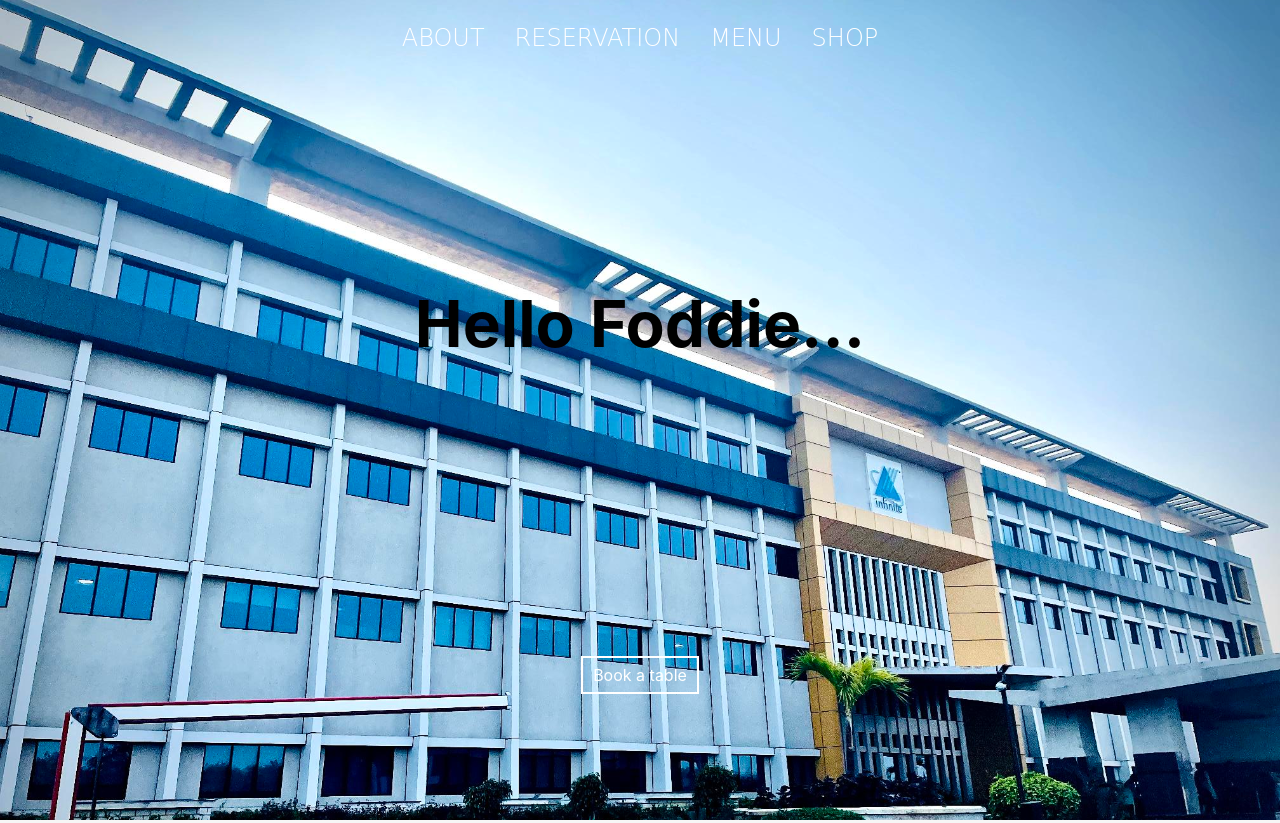
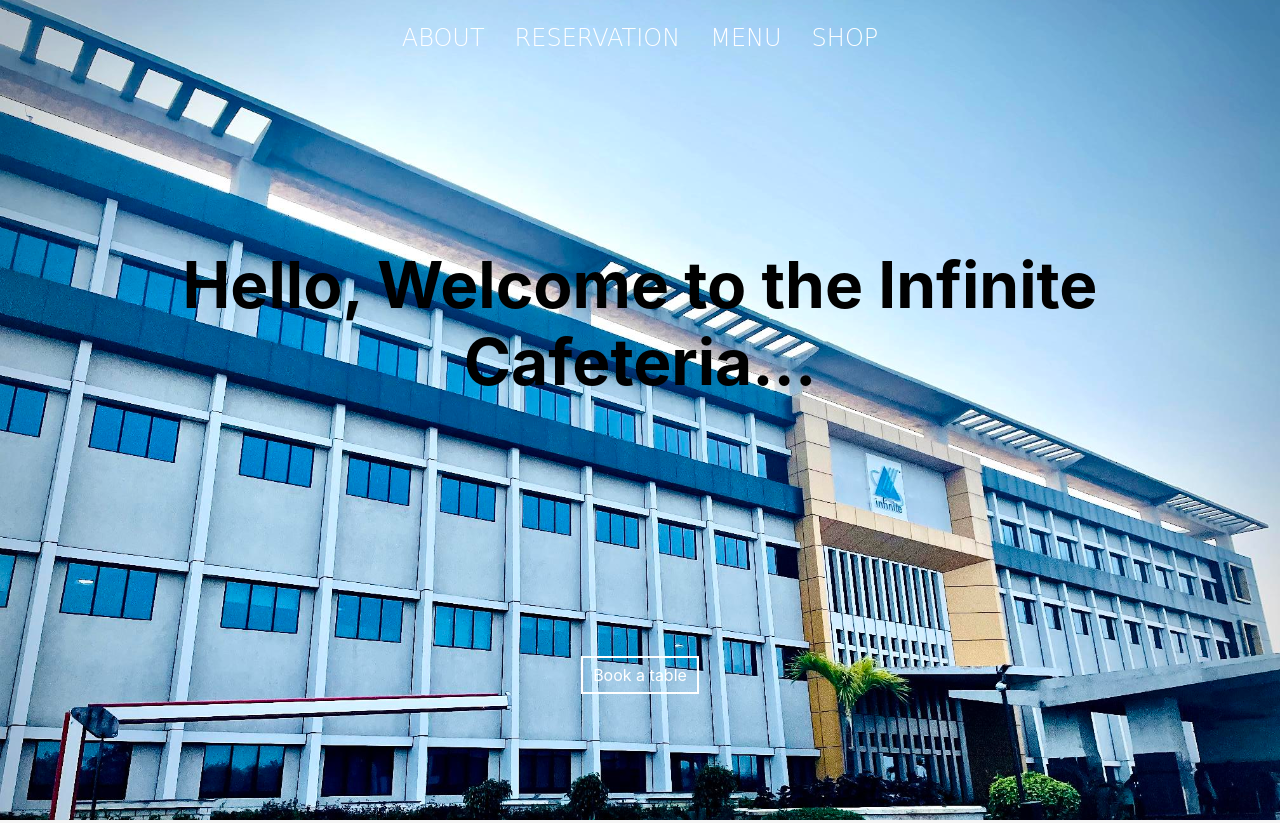
Before and after one commit to guna799/Cafeteria, a plain HTML site: page restaurant-website-master/index.html in a window 1280 px wide. Shown: the top 823 px of the page. Drawn offline with nearby package versions, Linux system fonts and the light colour scheme; a web font is replaced by a local one.

Commit message:
new message

```diff
--- a/restaurant-website-master/index.html
+++ b/restaurant-website-master/index.html
@@ -33,7 +33,7 @@
 
   <section class="section-intro">
     <header>
-      <h1>Hello Foddie...</h1>
+      <h1>Hello, Welcome to the Infinite Cafeteria...</h1>
     </header>
     <div class="link-to-book-wrapper">
       <a class="link-to-book" href="#reservations">Book a table</a>
```
